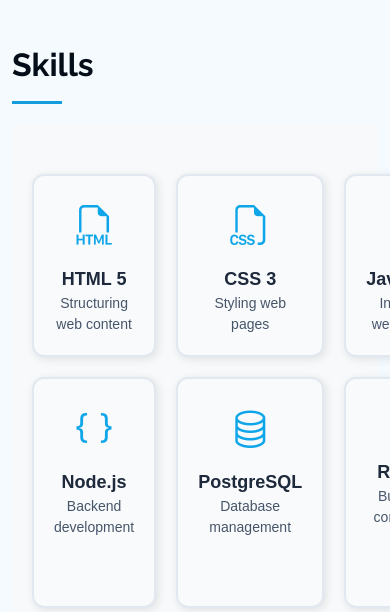
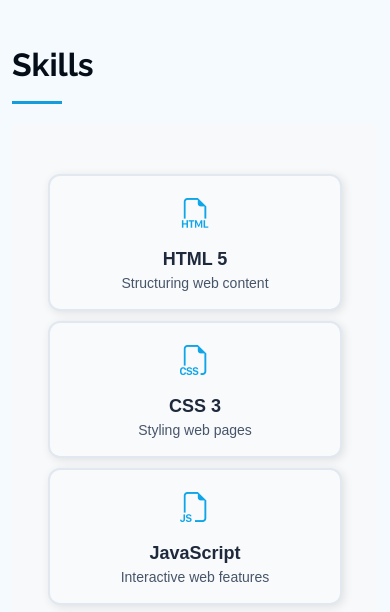
Before and after one commit to SUSHMITHA0502-create/My-portfolio, a plain HTML site: page index.html in a window 390 px wide. Shown: the part 2450-3062 px from the top of the page. Drawn offline with nearby package versions, Linux system fonts and the light colour scheme.

Commit message:
Fixed responsiveness for skills section & home background

```diff
--- a/assets/css/main.css
+++ b/assets/css/main.css
@@ -1,16 +1,4 @@
-/**
-* Template Name: iPortfolio
-* Template URL: https://bootstrapmade.com/iportfolio-bootstrap-portfolio-websites-template/
-* Updated: Jun 29 2024 with Bootstrap v5.3.3
-* Author: BootstrapMade.com
-* License: https://bootstrapmade.com/license/
-*/
 
-/*--------------------------------------------------------------
-# Font & Color Variables
-# Help: https://bootstrapmade.com/color-system/
---------------------------------------------------------------*/
-/* Fonts */
 :root {
   --default-font: "Roboto",  system-ui, -apple-system, "Segoe UI", Roboto, "Helvetica Neue", Arial, "Noto Sans", "Liberation Sans", sans-serif, "Apple Color Emoji", "Segoe UI Emoji", "Segoe UI Symbol", "Noto Color Emoji";
   --heading-font: "Raleway",  sans-serif;
@@ -618,6 +606,7 @@
   }
 }
 
+
 /*--------------------------------------------------------------
 # About Section
 --------------------------------------------------------------*/
@@ -791,66 +780,34 @@
     color: #475569;
 }
 
-
-
-/*--------------------------------------------------------------
-# Resume Section
---------------------------------------------------------------*/
-/* .resume .resume-title {
-  color: var(--heading-color);
-  font-size: 26px;
-  font-weight: 700;
-  margin-top: 20px;
-  margin-bottom: 20px;
-} */
-
-/* .resume .resume-item {
-  padding: 0 0 20px 20px;
-  margin-top: -2px;
-  border-left: 2px solid var(--accent-color);
-  position: relative;
-} */
-
-/* .resume .resume-item h4 {
-  line-height: 18px;
-  font-size: 18px;
-  font-weight: 600;
-  text-transform: uppercase;
-  color: color-mix(in srgb, var(--default-color), transparent 20%);
-  margin-bottom: 10px;
+@media (max-width: 768px) {
+  .skills-container {
+      grid-template-columns: repeat(auto-fit, minmax(120px, 1fr));
+      gap: 15px;
+  }
+  .skill-card {
+      padding: 15px;
+  }
+  .skill-icon {
+      font-size: 35px;
+  }
 }
 
-.resume .resume-item h5 {
-  font-size: 16px;
-  padding: 5px 15px;
-  display: inline-block;
-  font-weight: 600;
-  margin-bottom: 10px;
-} */
-/*
-.resume .resume-item ul {
-  padding-left: 20px;
+@media (max-width: 480px) {
+  .skills-container {
+      grid-template-columns: 1fr;  /* One column layout for mobile */
+      gap: 10px;
+  }
+  .skill-card {
+      width: 90%;
+      margin: auto;
+      text-align: center;
+  }
+  .skill-icon {
+      font-size: 30px;
+  }
 }
 
-.resume .resume-item ul li {
-  padding-bottom: 10px;
-}
-
-.resume .resume-item:last-child {
-  padding-bottom: 0;
-}
-
-.resume .resume-item::before {
-  content: "";
-  position: absolute;
-  width: 16px;
-  height: 16px;
-  border-radius: 50px;
-  left: -9px;
-  top: 0;
-  background: var(--background-color);
-  border: 2px solid var(--accent-color);
-} */
 
 /*--------------------------------------------------------------
 # Portfolio Section
```
